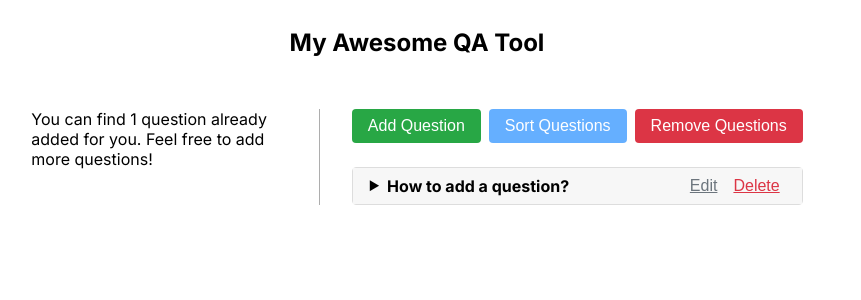
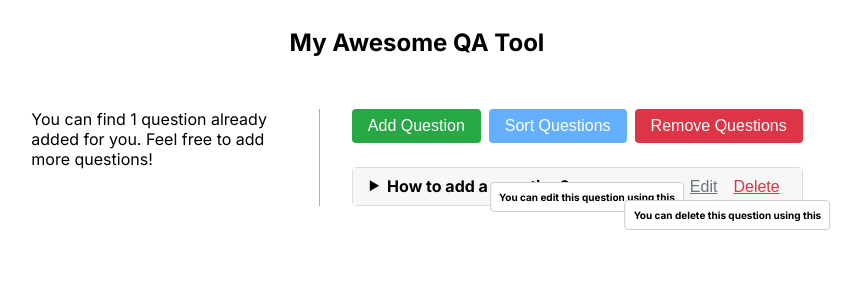
Before and after one commit to sohammondal/awesome-qa-tool, a Next.js app: page / in a window 1280 px wide. Shown: the top 300 px of the page, without its empty margins (223-1084 px from the left). Built offline with nearby package versions, Linux system fonts and the light colour scheme.

Commit message:
fix: update Tooltip implementation

```diff
--- a/components/atoms/Tooltip/Tooltip.module.css
+++ b/components/atoms/Tooltip/Tooltip.module.css
@@ -1,60 +1,61 @@
-.tooltipContainer {
-  position: relative;
-  display: inline-block;
+.tooltip {
+  position: absolute;
+  background-color: #fff;
+  border: 1px solid #ccc;
+  padding: 8px;
+  font-size: 10px;
+  z-index: 1000;
+  border-radius: 4px;
 }
 
-.target {
-  display: inline-block;
+.tooltipArrow {
+  width: 0;
+  height: 0;
+  border-left: 5px solid transparent;
+  border-right: 5px solid transparent;
+  border-bottom: 5px solid #ccc;
+  position: absolute;
 }
 
-.tooltip {
-  position: absolute;
-  background-color: #333;
-  color: white;
-  padding: 0.5rem;
-  border-radius: 4px;
-  font-size: 0.875rem;
-  z-index: 1000;
-  white-space: nowrap;
-  pointer-events: none;
-  transition: opacity 0.3s ease;
-  opacity: 0;
+/* Placement classes */
+.tooltip.top {
+  bottom: 100%;
+  transform: translateY(5px);
 }
 
-.tooltipContainer .tooltip {
-  opacity: 1;
+.tooltip.top .tooltipArrow {
+  bottom: -5px;
+  left: 50%;
+  transform: translateX(-50%);
 }
 
-.top {
-  top: 0;
-  left: 50%;
-  transform: translate(-50%, -120%);
+.tooltip.bottom {
+  transform: translate(-50%, 10%);
 }
 
-.top::after {
-  content: " ";
-  position: absolute;
-  top: 100%; /* At the bottom of the tooltip */
+.tooltip.bottom .tooltipArrow {
+  top: -5px;
   left: 50%;
-  margin-left: -5px;
-  border-width: 5px;
-  border-style: solid;
-  border-color: #333 transparent transparent transparent;
+  transform: translateX(-50%);
 }
 
-.bottom {
-  bottom: 0;
-  left: 50%;
-  transform: translate(-50%, 120%);
+.tooltip.left {
+  transform: translate(-100%, -50%);
 }
 
-.bottom::after {
-  content: " ";
-  position: absolute;
-  bottom: 100%; /* At the top of the tooltip */
-  left: 50%;
-  margin-left: -5px;
-  border-width: 5px;
-  border-style: solid;
-  border-color: transparent transparent #333 transparent;
+.tooltip.left .tooltipArrow {
+  top: 50%;
+  right: -5px;
+  transform: translateY(-50%);
 }
+
+.tooltip.right {
+  left: 100%;
+  transform: translateX(-5px);
+}
+
+.tooltip.right .tooltipArrow {
+  top: 50%;
+  left: -5px;
+  transform: translateY(-50%);
+}
--- a/components/atoms/Tooltip/Tooltip.tsx
+++ b/components/atoms/Tooltip/Tooltip.tsx
@@ -1,43 +1,67 @@
-import React from "react";
+import React, { useEffect, useRef, useState } from "react";
 import classNames from "classnames";
 
 import styles from "./Tooltip.module.css";
 
-export interface TooltipProps {
-  direction: "top" | "right" | "bottom" | "left";
+interface TooltipProps {
+  placement: "top" | "right" | "bottom" | "left";
   content: React.ReactNode;
   children: React.ReactNode;
+  withArrow?: boolean;
 }
 
 export const Tooltip: React.FC<TooltipProps> = ({
-  direction,
+  children,
   content,
-  children,
+  placement = "top",
+  withArrow = false,
 }) => {
-  const [visible, setVisible] = React.useState(false);
+  const [isTooltipOpen, setIsTooltipOpen] = useState(true);
+  const tooltipRef = useRef<HTMLDivElement>(null);
+  const triggerRef = useRef<HTMLDivElement>(null);
 
-  const showTooltip = () => setVisible(true);
-  const hideTooltip = () => setVisible(false);
+  const handleMouseEnter = () => {
+    setIsTooltipOpen(true);
+  };
+
+  const handleMouseLeave = () => {
+    setIsTooltipOpen(false);
+  };
+
+  useEffect(() => {
+    const handleGlobalClick = (event: MouseEvent) => {
+      if (
+        triggerRef.current &&
+        !triggerRef.current.contains(event.target as Node) &&
+        !tooltipRef.current?.contains(event.target as Node)
+      ) {
+        setIsTooltipOpen(false);
+      }
+    };
+
+    document.addEventListener("click", handleGlobalClick);
+
+    return () => {
+      document.removeEventListener("click", handleGlobalClick);
+    };
+  }, []);
 
   return (
-    <div className={styles.tooltipContainer}>
-      <div
-        className={styles.target}
-        onMouseEnter={showTooltip}
-        onMouseLeave={hideTooltip}
-        onFocus={showTooltip}
-        onBlur={hideTooltip}
-        tabIndex={0}
-      >
-        {children}
-      </div>
-      {visible && (
-        <div className={classNames(styles.tooltip, styles[direction])}>
+    <div
+      ref={triggerRef}
+      onMouseEnter={handleMouseEnter}
+      onMouseLeave={handleMouseLeave}
+    >
+      {children}
+      {isTooltipOpen && (
+        <div
+          ref={tooltipRef}
+          className={classNames(styles.tooltip, styles[placement])}
+        >
+          {withArrow && <div className={styles.tooltipArrow}></div>}
           {content}
         </div>
       )}
     </div>
   );
 };
-
-export default Tooltip;
--- a/modules/Questions/QuestionItem/QuestionItem.tsx
+++ b/modules/Questions/QuestionItem/QuestionItem.tsx
@@ -2,6 +2,7 @@ import React from "react";
 
 import { Accordion } from "@app/components/atoms/Accordion";
 import { Button } from "@app/components/atoms/Button";
+import { Tooltip } from "@app/components/atoms/Tooltip";
 import { useToggleState } from "@app/hooks/useToggleState";
 import { useAppDispatch } from "@app/store";
 import { questionsSliceActions } from "@app/store/reducers/questions";
@@ -34,6 +35,10 @@ export const QuestionItem: React.FC<QuestionItemProps> = ({ question }) => {
           <div className={styles.title}>
             {question.text}
             <div className={styles.actions}>
+              <Tooltip
+                placement="left"
+                content="You can edit this question using this"
+              >
                 <Button
                   variant="secondary"
                   kind="text"
@@ -45,6 +50,11 @@ export const QuestionItem: React.FC<QuestionItemProps> = ({ question }) => {
                 >
                   Edit
                 </Button>
+              </Tooltip>
+              <Tooltip
+                placement="bottom"
+                content="You can delete this question using this"
+              >
                 <Button
                   variant="danger"
                   kind="text"
@@ -56,6 +66,7 @@ export const QuestionItem: React.FC<QuestionItemProps> = ({ question }) => {
                 >
                   Delete
                 </Button>
+              </Tooltip>
             </div>
           </div>
         }
```
Lines whose indentation alone changed are shown as unchanged.
